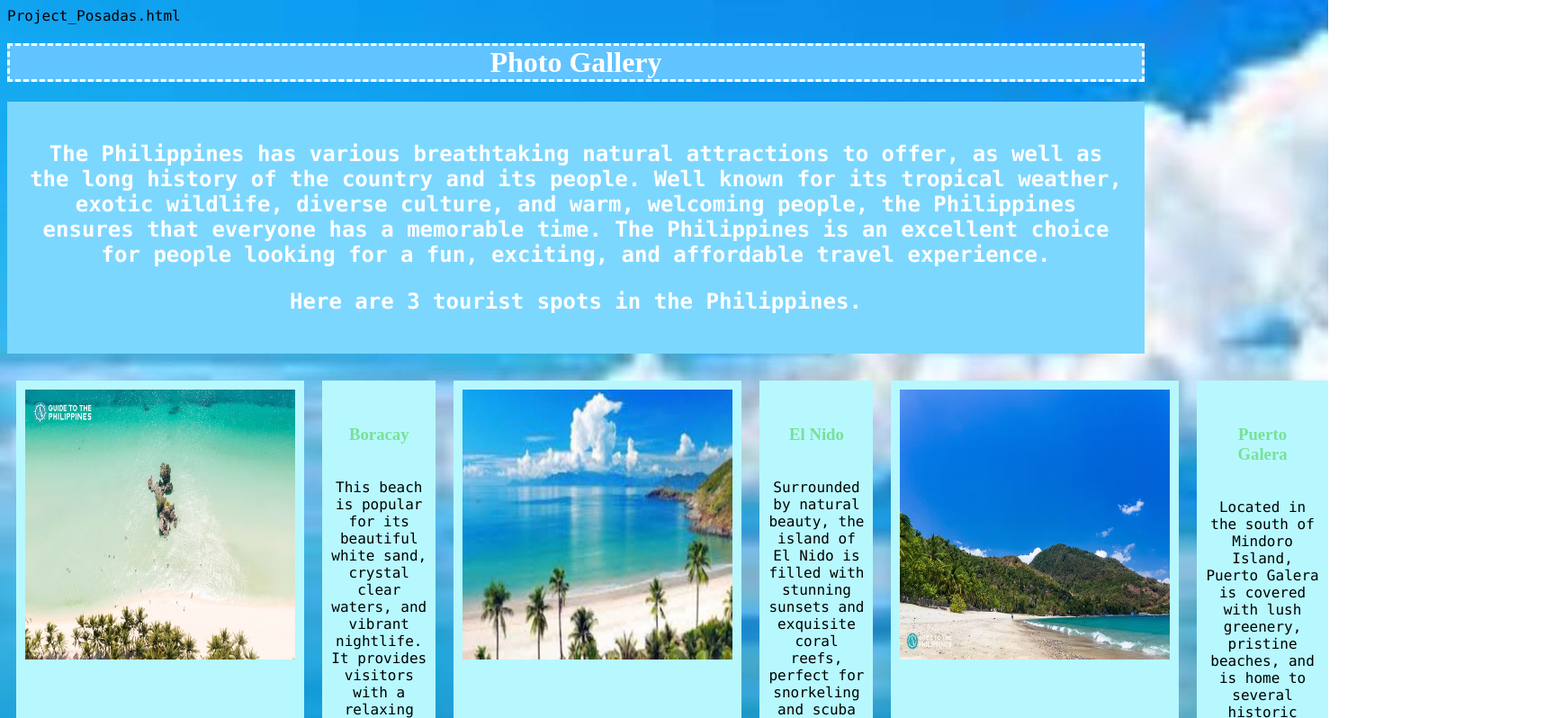
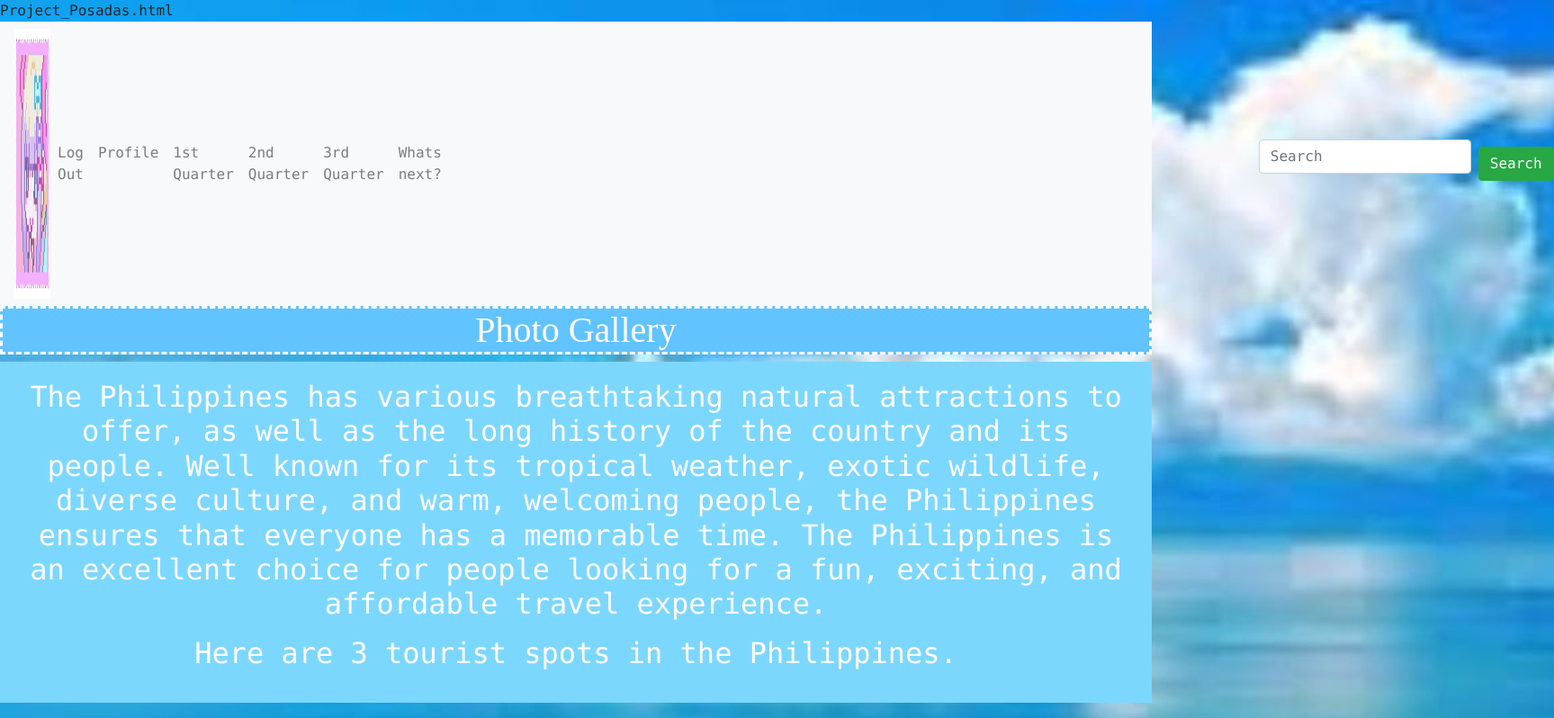
Before and after one commit to PosadasRhaven/project, a plain HTML site: page 2nd Quarter Project.html in a window 1280 px wide. Shown: the top 798 px of the page at 90% size, 1727 px wide, since content can reach past the window. Drawn offline with nearby package versions, Linux system fonts and the light colour scheme.

Commit message:
Update 2nd Quarter Project.html

```diff
--- a/2nd Quarter Project.html
+++ b/2nd Quarter Project.html
@@ -4,6 +4,7 @@ Project_Posadas.html
 <head>
 	<meta charset="utf-8">
 	<meta name="viewport" content="width=device-width, initial-scale=1">
+		  <link rel="stylesheet" href="https://cdn.jsdelivr.net/npm/bootstrap@4.0.0/dist/css/bootstrap.min.css">
 	<title></title>
 	<style type="text/css">
 		h1{
@@ -66,10 +67,45 @@ Project_Posadas.html
  	 			font-family: Castellar;
  	 			font-size: 20px;
  	 		}
+		#search{
+      margin-left: 900px;
+    }
+    .btn-primary{
+      background-color: pink;
+      border-color: hotpink;
+    }
 
 	</style>
 </head>
 <body>
+	 <nav class="navbar navbar-expand-sm bg-light navbar-light" margin="top">
+    <img src="logo.jpg" alt="Logo" style="width:40px;">
+    </a>
+  <ul class="navbar-nav">
+    <li class="nav-item">
+      <a class="nav-link" href="index.html" id="idk">Log Out</a>
+    </li>
+    <li class="nav-item">
+      <a class="nav-link" href="p4.html" id="idk">Profile</a>
+    </li>
+    <li class="nav-item">
+      <a class="nav-link" href="LP_ICT9T_Q1Project_Posadas_Rhaven.html" id="idk">1st Quarter</a>
+    </li>
+    <li class="nav-item">
+      <a class="nav-link" href="2nd Quarter Project.html" id="idk">2nd Quarter</a>
+    </li>
+    <li class="nav-item">
+      <a class="nav-link" href="Laspinas_ICT9topaz_Q3Project_Posadas_Rhaven.html" id="idk">3rd Quarter</a>
+    </li>
+    <li class="nav-item">
+      <a class="nav-link" href="next.html" id="idk">Whats next?</a>
+    </li>
+  </ul>
+  <form class="form-inline" action="/action_page.php" id="search">
+    <input class="form-control mr-sm-2" type="text" placeholder="Search" margin-left>
+  </form>
+ <a href="search.html"><button class="btn btn-success" type="submit">Search</button></a>
+</nav>
 <main>
 <div class="Tourist spots">
 	<h1>Photo Gallery</h1>
```
